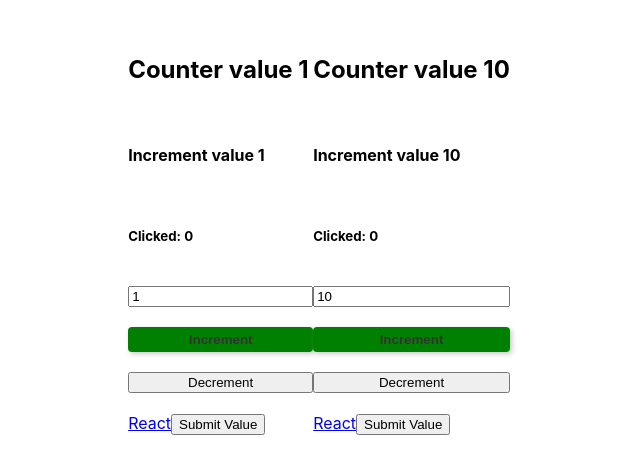
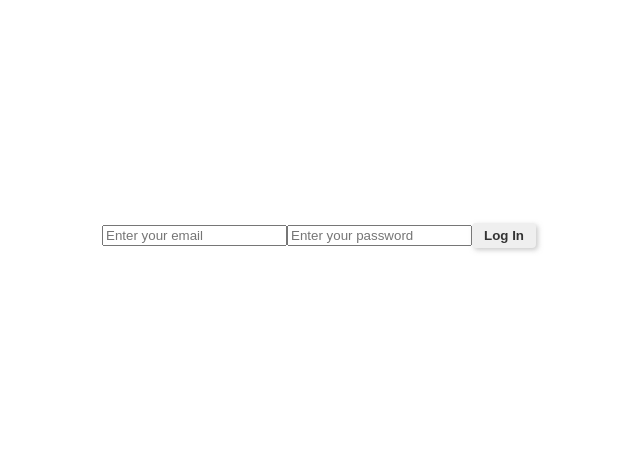
Before and after one commit to ProDmAnd/goit-react-bootcamp-36, a React (Create React App) app: page / in a window 1280 px wide. Shown: the part 165-638 px from the top of the page, without its empty margins (321-961 px from the left). Built offline with nearby package versions, Linux system fonts and the light colour scheme.

Commit message:
Uncontrolled form

```diff
--- a/src/App.jsx
+++ b/src/App.jsx
@@ -1,10 +1,12 @@
 import { Counter, Wrapper } from 'components';
+import UncontrolledForm from 'components/UncontrolledForm/UncontrolledForm';
 
 export const App = () => {
   return (
     <Wrapper>
-      <Counter />
-      <Counter initialValue={10} increment={10} />
+      {/* <Counter /> */}
+      {/* <Counter initialValue={10} increment={10} /> */}
+      <UncontrolledForm />
     </Wrapper>
   );
 };
--- /dev/null
+++ b/src/components/UncontrolledForm/UncontrolledForm.jsx
@@ -0,0 +1,33 @@
+import Button from 'components/Button/Button';
+
+const UncontrolledForm = () => {
+  const handleSubmit = event => {
+    event.preventDefault();
+
+    const formElements = event.target.elements;
+    const email = formElements.email.value;
+    const password = formElements.password.value;
+    if (!email || !password) {
+      alert('Please enter email and password');
+      return;
+    }
+    setTimeout(() => {
+      console.log(email, password);
+      event.target.reset();
+    }, 1000);
+  };
+
+  return (
+    <form onSubmit={handleSubmit}>
+      <input name="email" placeholder="Enter your email" type="email" />
+      <input
+        name="password"
+        placeholder="Enter your password"
+        type="password"
+      />
+      <Button type="submit">Log in</Button>
+    </form>
+  );
+};
+
+export default UncontrolledForm;
```
